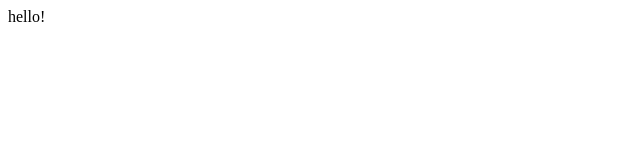
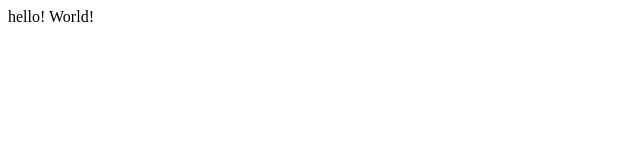
Before and after one commit to mishiro1106/miniSite, a plain HTML site: page index.html in a window 1280 px wide. Shown: the full height of the page, 0-640 px from the left. Drawn offline with Linux system fonts and the light colour scheme.

Commit message:
index.html修正

```diff
--- a/index.html
+++ b/index.html
@@ -6,5 +6,6 @@
 </head>
 <body>
 	hello!
+	World!
 </body>
 </html>
```
